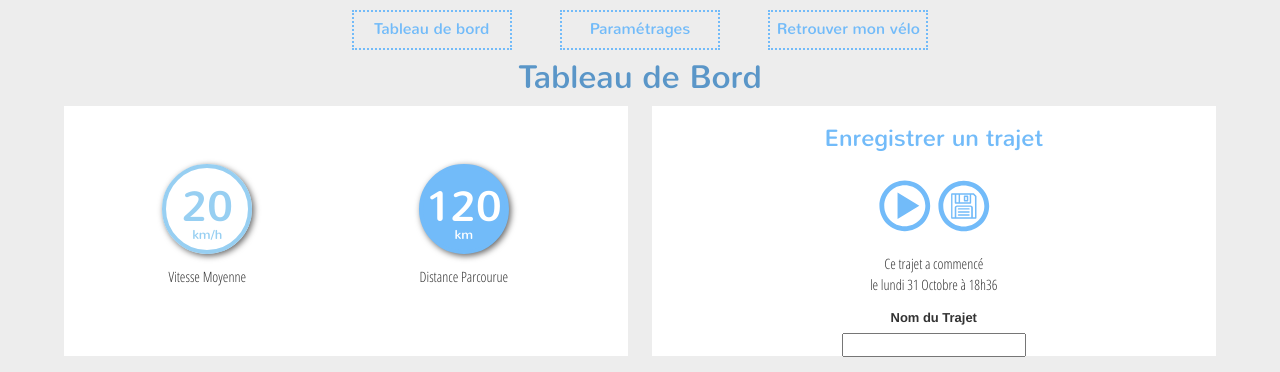
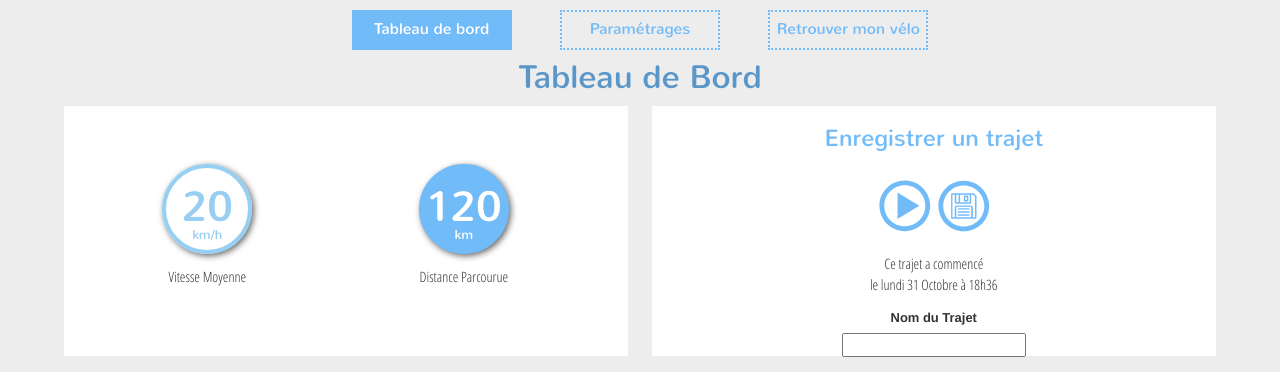
Before and after one commit to justinevacher/bykeeper, a PHP site: page /tableau-bord.html in a window 1280 px wide. Shown: the part 115-487 px from the top of the page. Run offline with PHP 8.4, Linux system fonts and the light colour scheme; some libraries are stand-ins or nearby versions.

Commit message:
Correctif menu sur lequel on est en bleu

```diff
--- a/css/styles.css
+++ b/css/styles.css
@@ -315,7 +315,7 @@ header > div:nth-child(2) > nav > li{
 	padding-bottom: 10px;
 }
 
-header > div:nth-child(2) > nav > li > a{
+.menu-inactive{
 	display: inline-block;
 	width: 160px;
 	height: 40px;
@@ -329,6 +329,17 @@ header > div:nth-child(2) > nav > li > a{
 header > div:nth-child(2) > nav > li > a:hover, header > div:nth-child(2) > nav > li > a:active{
 	background-color: #72bbf9;
 	color: white;
+}
+
+.menu-active {display: inline-block;
+  width: 160px;
+  height: 40px;
+  padding-top: 6px;
+  border: 2px dotted #72bbf9;
+  color: white;
+  font-family: Nunito, Helvetica, Arial, sans-serif;
+  font-size: 1.2em;
+  background-color: #72bbf9;
 }
 
 
--- a/parametrage_alarme.html
+++ b/parametrage_alarme.html
@@ -64,9 +64,9 @@
 		<!-- menu desktop -->
 		<div class="row">
 			<nav class="col-xs-10 col-xs-offset-1 col-sm-10 col-sm-offset-1 col-md-8 col-md-offset-2 col-lg-6 col-lg-offset-3 row">
-				<li class="col-xs-4 col-sm-4 col-md-4 col-lg-4"><a class="d-link" href="tableau-bord.html">Tableau de bord</a></li>
-				<li class="col-xs-4 col-sm-4 col-md-4 col-lg-4"><a class="d-link" href="parametrage_alarme.html">Paramétrages</a></li>
-				<li class="col-xs-4 col-sm-4 col-md-4 col-lg-4"><a class="d-link" href="retrouver-velo.html">Retrouver mon vélo</a></li>
+				<li class="col-xs-4 col-sm-4 col-md-4 col-lg-4"><a class="menu-inactive" href="tableau-bord.html">Tableau de bord</a></li>
+				<li class="col-xs-4 col-sm-4 col-md-4 col-lg-4"><a class="menu-active" href="parametrage_alarme.html">Paramétrages</a></li>
+				<li class="col-xs-4 col-sm-4 col-md-4 col-lg-4"><a class="menu-inactive" href="retrouver-velo.html">Retrouver mon vélo</a></li>
 			</nav>
 		</div>
 	</header>
--- a/reglage-capteur.html
+++ b/reglage-capteur.html
@@ -65,9 +65,9 @@
 		<!-- menu desktop -->
 		<div class="row">
 			<nav class="col-xs-10 col-xs-offset-1 col-sm-10 col-sm-offset-1 col-md-8 col-md-offset-2 col-lg-6 col-lg-offset-3 row">
-				<li class="col-xs-4 col-sm-4 col-md-4 col-lg-4"><a class="d-link" href="tableau-bord.html">Tableau de bord</a></li>
-				<li class="col-xs-4 col-sm-4 col-md-4 col-lg-4"><a class="d-link" href="parametrage_alarme.html">Paramétrages</a></li>
-				<li class="col-xs-4 col-sm-4 col-md-4 col-lg-4"><a class="d-link" href="retrouver-velo.html">Retrouver mon vélo</a></li>
+				<li class="col-xs-4 col-sm-4 col-md-4 col-lg-4"><a class="menu-inactive" href="tableau-bord.html">Tableau de bord</a></li>
+				<li class="col-xs-4 col-sm-4 col-md-4 col-lg-4"><a class="menu-active" href="parametrage_alarme.html">Paramétrages</a></li>
+				<li class="col-xs-4 col-sm-4 col-md-4 col-lg-4"><a class="menu-inactive" href="retrouver-velo.html">Retrouver mon vélo</a></li>
 			</nav>
 		</div>
 	</header>
--- a/tableau-bord.html
+++ b/tableau-bord.html
@@ -69,9 +69,9 @@
 		<!-- menu desktop -->
 		<div class="row">
 			<nav class="col-xs-10 col-xs-offset-1 col-sm-10 col-sm-offset-1 col-md-8 col-md-offset-2 col-lg-6 col-lg-offset-3 row">
-				<li class="col-xs-4 col-sm-4 col-md-4 col-lg-4"><a class="d-link" href="tableau-bord.html">Tableau de bord</a></li>
-				<li class="col-xs-4 col-sm-4 col-md-4 col-lg-4"><a class="d-link" href="parametrage_alarme.html">Paramétrages</a></li>
-				<li class="col-xs-4 col-sm-4 col-md-4 col-lg-4"><a class="d-link" href="retrouver-velo.html">Retrouver mon vélo</a></li>
+				<li class="col-xs-4 col-sm-4 col-md-4 col-lg-4"><a class="menu-active" href="tableau-bord.html">Tableau de bord</a></li>
+				<li class="col-xs-4 col-sm-4 col-md-4 col-lg-4"><a class="menu-inactive" href="parametrage_alarme.html">Paramétrages</a></li>
+				<li class="col-xs-4 col-sm-4 col-md-4 col-lg-4"><a class="menu-inactive" href="retrouver-velo.html">Retrouver mon vélo</a></li>
 			</nav>
 		</div>
 	</header>
```
